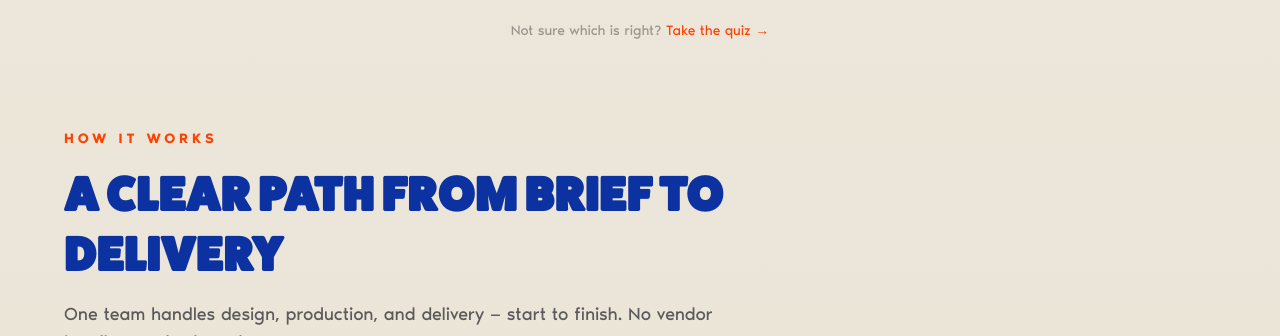
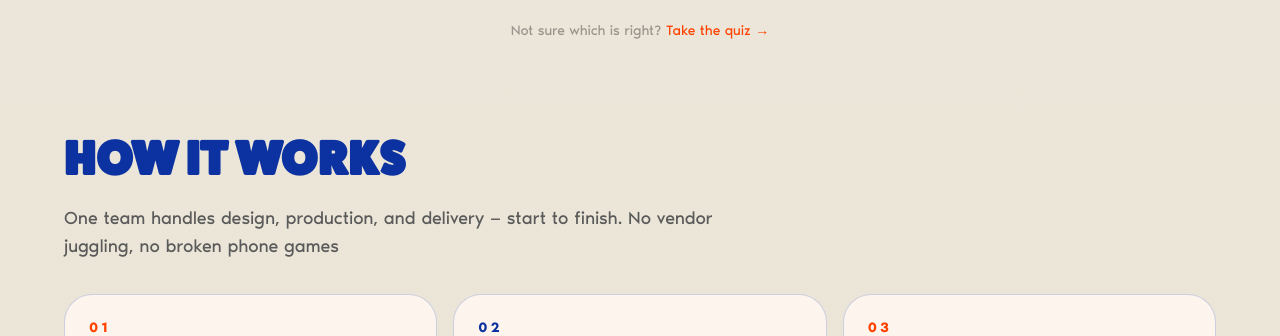
Before and after one commit to hanaajones/orangegoods-website, a Next.js app: page / in a window 1280 px wide. Shown: the part 5166-5502 px from the top of the page. Built offline with nearby package versions, Linux system fonts and the light colour scheme.

Commit message:
style: ProcessSteps — 'How It Works' is the h2 (same size/color), title removed

```diff
--- a/components/ProcessSteps.tsx
+++ b/components/ProcessSteps.tsx
@@ -20,11 +20,8 @@ export function ProcessSteps({
     <Reveal className="px-4 py-8 md:px-8 lg:px-12">
       <section id="process" className="mx-auto max-w-6xl">
         <div className="max-w-2xl">
-          <p className="text-sm font-semibold uppercase tracking-[0.28em] text-[var(--og-orange)]">
+          <h2 className="text-3xl font-semibold leading-tight text-[var(--og-blue)] md:text-5xl">
             {eyebrow}
-          </p>
-          <h2 className="mt-4 text-3xl font-semibold leading-tight text-[var(--og-blue)] md:text-5xl">
-            {title}
           </h2>
           <p className="mt-4 text-base leading-7 text-[var(--og-muted)] md:text-lg">
             {description}
```
